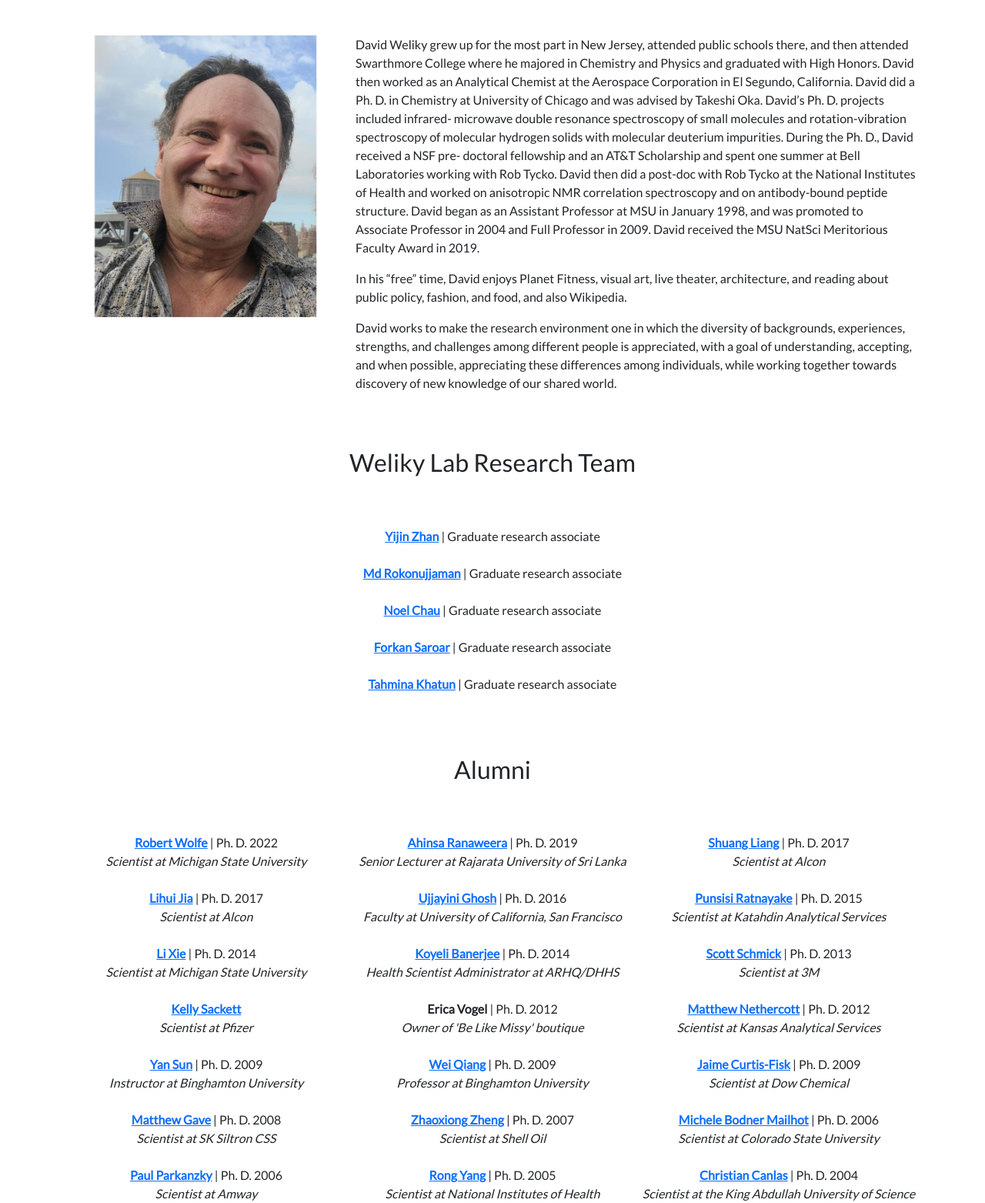
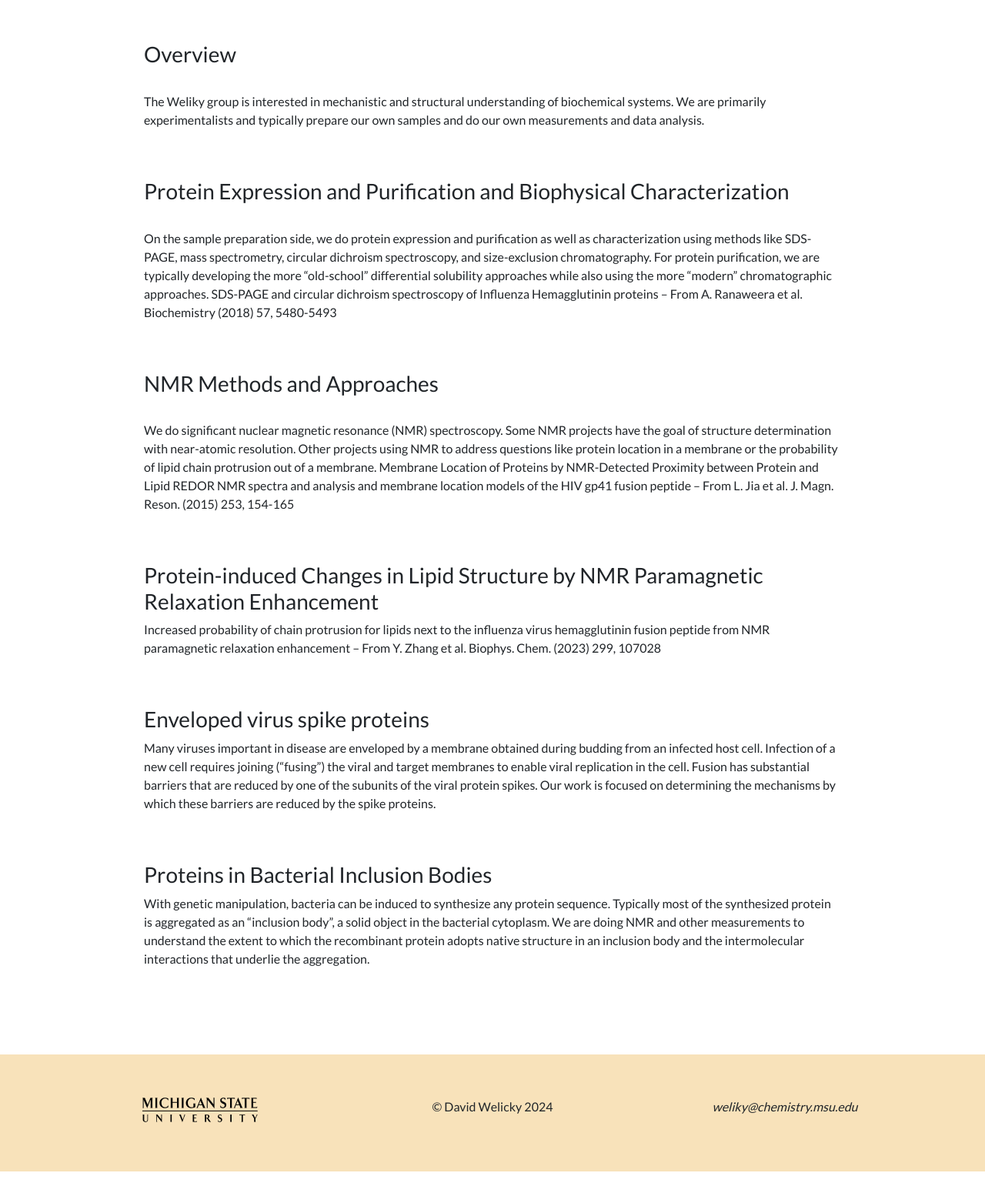
Before and after one commit to lauren-solberg/lauren-solberg.github.io, a plain HTML site: page research.html in a window 1280 px wide. Shown: the part 360-1923 px from the top of the page at 77% size. After the commit the page ends 1882 px from the top, so only its background shows below. Drawn offline with nearby package versions, Linux system fonts and the light colour scheme.

Commit message:
Added research text

```diff
--- a/research.html
+++ b/research.html
@@ -76,103 +76,81 @@
 
       <!--Header text begin-->
       <div class="row p-5">
-        <h2 class="text-center">Weliky Lab - Research</h2>
+        <h2 class="text-left">Weliky Lab - Research</h2>
       </div>
       <!--Header text end-->
 
-      <!--David Bio text begin-->
-      <div class="container text-center">
+      <!--Research text begin-->
+      <div class="container text-left">
         <div class="row">
-          <div class="col-lg-4 col-md-4 col-sm-12 p-2">
-            <img src="images/DWheadshot.png" class="d-block w-100">
-          </div>
-          <div class="col-lg-8 col-md-8 col-sm-12 p-2">
-            <p style="text-align: left;">David Weliky grew up for the most part in New Jersey, attended public schools there, and then attended
-            Swarthmore College where he majored in Chemistry and Physics and graduated with High Honors. David then
-            worked as an Analytical Chemist at the Aerospace Corporation in El Segundo, California. David did a Ph. D. in
-            Chemistry at University of Chicago and was advised by Takeshi Oka. David’s Ph. D. projects included infrared-
-            microwave double resonance spectroscopy of small molecules and rotation-vibration spectroscopy of
-            molecular hydrogen solids with molecular deuterium impurities. During the Ph. D., David received a NSF pre-
-            doctoral fellowship and an AT&amp;T Scholarship and spent one summer at Bell Laboratories working with Rob
-            Tycko. David then did a post-doc with Rob Tycko at the National Institutes of Health and worked on anisotropic
-            NMR correlation spectroscopy and on antibody-bound peptide structure. David began as an Assistant
-            Professor at MSU in January 1998, and was promoted to Associate Professor in 2004 and Full Professor in
-            2009. David received the MSU NatSci Meritorious Faculty Award in 2019.</p>
+          <div class="col-md-1"></div>
+          <div class="col-md-10">
+            <p style="text-align: left;">
+              <h3>Overview</h3>
+              <br>
+              <p>The Weliky group is interested in mechanistic and structural understanding of biochemical systems. We are
+              primarily experimentalists and typically prepare our own samples and do our own measurements and data
+              analysis.</p>
+              <br>
+              <br>
 
-            <p style="text-align: left;">In his “free” time, David enjoys Planet Fitness, visual art, live theater, architecture, and reading about public
-            policy, fashion, and food, and also Wikipedia.</p>
+              <h3>Protein Expression and Purification and Biophysical Characterization</h3>
+              <br>
+              <p>On the sample preparation side, we do protein expression and purification as well as characterization using
+              methods like SDS-PAGE, mass spectrometry, circular dichroism spectroscopy, and size-exclusion
+              chromatography. For protein purification, we are typically developing the more “old-school” differential solubility
+              approaches while also using the more “modern” chromatographic approaches.
+              SDS-PAGE and circular dichroism spectroscopy of Influenza Hemagglutinin proteins – From A. Ranaweera et
+              al. Biochemistry (2018) 57, 5480-5493</p>
+              <br>
+              <br>
 
-            <p style="text-align: left;">David works to make the research environment one in which the diversity of backgrounds, experiences,
-            strengths, and challenges among different people is appreciated, with a goal of understanding, accepting, and
-            when possible, appreciating these differences among individuals, while working together towards discovery of
-            new knowledge of our shared world.</p>
+              <h3>NMR Methods and Approaches</h3>
+              <br>
+              <p>We do significant nuclear magnetic resonance (NMR) spectroscopy. Some NMR projects have the goal of
+              structure determination with near-atomic resolution. Other projects using NMR to address questions like
+              protein location in a membrane or the probability of lipid chain protrusion out of a membrane.
+              Membrane Location of Proteins by NMR-Detected Proximity between Protein and Lipid
+              REDOR NMR spectra and analysis and membrane location models of the HIV gp41 fusion peptide – From L.
+              Jia et al. J. Magn. Reson. (2015) 253, 154-165</p>
+              <br>
+              <br>
+
+              <h3>Protein-induced Changes in Lipid Structure by NMR Paramagnetic Relaxation Enhancement</h3>
+              <p>
+                Increased probability of chain protrusion for lipids next to the influenza virus hemagglutinin fusion peptide from
+                NMR paramagnetic relaxation enhancement – From Y. Zhang et al. Biophys. Chem. (2023) 299, 107028
+              </p>
+              <br>
+              <br>
+
+              <h3>Enveloped virus spike proteins</h3>
+              <p>
+                Many viruses important in disease are enveloped by a membrane obtained during budding from an infected
+                host cell. Infection of a new cell requires joining (“fusing”) the viral and target membranes to enable viral
+                replication in the cell. Fusion has substantial barriers that are reduced by one of the subunits of the viral protein
+                spikes. Our work is focused on determining the mechanisms by which these barriers are reduced by the spike
+                proteins.
+              </p>
+              <br>
+              <br>
+
+              <h3>Proteins in Bacterial Inclusion Bodies</h3>
+              <p>
+                With genetic manipulation, bacteria can be induced to synthesize any protein sequence. Typically most of the
+                synthesized protein is aggregated as an “inclusion body”, a solid object in the bacterial cytoplasm. We are
+                doing NMR and other measurements to understand the extent to which the recombinant protein adopts native
+                structure in an inclusion body and the intermolecular interactions that underlie the aggregation.
+              </p>
+              <br>
+              <br>
+
 
           </div>
+          <div class="col-md-1"></div>
         </div>
       </div>
-      <!--David Bio text end-->
-
-      <!--Current Member text begin-->
-      <div class="row p-5">
-        <h2 class="text-center">Weliky Lab Research Team</h2>
-      </div>
-      <div class="container text-center">
-        <div class="row">
-          <div class="col-lg-4 col-md-6 col-sm-12 p-2">
-
-          </div>
-          <div class="col-lg-4 col-md-6 col-sm-12 p-2">
-            <b><a href="mailto:zhan1128@chemistry.msu.edu">Yijin Zhan</a></b> | Graduate research associate<br><br>
-            <b><a href="mailto:rokonujj@msu.edu">Md Rokonujjaman</a></b> | Graduate research associate<br><br>
-            <b><a href="mailto:chaunoel@msu.edu">Noel Chau</a></b> | Graduate research associate<br><br>
-            <b><a href="mailto:saroarfo@msu.edu">Forkan Saroar</a></b> | Graduate research associate<br><br>
-            <b><a href="mailto:khatunta@msu.edu">Tahmina Khatun</a></b> | Graduate research associate<br><br>
-          </div>
-          <div class="col-lg-4 col-md-6 col-sm-12 p-2">
-
-          </div>
-        </div>
-      </div>
-      <!--Current Member text end-->
-
-      <!--Alumni text begin-->
-      <div class="row p-5">
-        <h2 class="text-center">Alumni</h2>
-      </div>
-      <div class="container text-center">
-        <div class="row">
-          <div class="col-lg-4 col-md-6 col-sm-12 p-2">
-            <b><a href="mailto:wolfero3@chemistry.msu.edu">Robert Wolfe</a></b> | Ph. D. 2022<br> <i>Scientist at Michigan State University</i><br><br>
-            <b><a href="mailto:jialihui@hotmail.com">Lihui Jia</a></b> | Ph. D. 2017<br> <i>Scientist at Alcon</i><br><br>
-            <b><a href="mailto:lixie.chem.xmu@gmail.com">Li Xie</a></b> | Ph. D. 2014<br><i>Scientist at Michigan State University</i><br><br>
-            <b><a href="mailto:ksackett@gmail.com">Kelly Sackett</a></b><br> <i>Scientist at Pfizer</i><br><br>
-            <b><a href="mailto:syan@binghamton.edu">Yan Sun</a></b> | Ph. D. 2009<br>  <i>Instructor at Binghamton University</i><br><br>
-            <b><a href="mailto:matthew.gave@sksiltron.com">Matthew Gave</a></b> | Ph. D. 2008<br> <i>Scientist at SK Siltron CSS</i><br><br>
-            <b><a href="mailto:paul.parkanzky@amway.com">Paul Parkanzky</a></b> | Ph. D. 2006<br><i>Scientist at Amway</i><br><br>
-            <b><a href="mailto:yangj2@ccf.org">Jun Yang</a></b> | Ph. D. 2003<br><i>Scientist at Lerner Research Institute, Cleveland Clinic</i><br><br>
-          </div>
-          <div class="col-lg-4 col-md-6 col-sm-12 p-2">
-            <b><a href="mailto:ahinsa@tec.rjt.ac.lk">Ahinsa Ranaweera</a></b> | Ph. D. 2019<br><i>Senior Lecturer at Rajarata University of Sri Lanka</i><br><br>
-            <b><a href="mailto:ujjayini.ghosh@ucsf.edu">Ujjayini Ghosh</a></b> | Ph. D. 2016<br><i>Faculty at University of California, San Francisco</i><br><br>
-            <b><a href="mailto:koyelibanerjee@gmail.com">Koyeli Banerjee</a></b> | Ph. D. 2014<br> <i>Health Scientist Administrator at ARHQ/DHHS</i><br><br>
-            <b>Erica Vogel</b> | Ph. D. 2012<br> <i>Owner of 'Be Like Missy' boutique</i><br><br>
-            <b><a href="mailto:wqiang@binghamton.edu">Wei Qiang</a></b> | Ph. D. 2009<br><i>Professor at Binghamton University</i><br><br>
-            <b><a href="mailto:zhaoxiong.zheng@shell.com">Zhaoxiong Zheng</a></b> | Ph. D. 2007<br> <i>Scientist at Shell Oil</i><br><br>
-            <b><a href="mailto:rongyang031@gmail.com">Rong Yang</a></b> | Ph. D. 2005<br> <i>Scientist at National Institutes of Health</i><br><br>
-            <b><a href="mailto:bkhunte@yahoo.com">Bhagyashree Khunte</a></b> | M. S. 2001<br><i>Scientist at Pfizer Corporation</i><br><br>
-          </div>
-          <div class="col-lg-4 col-md-6 col-sm-12 p-2">
-            <b><a href="mailto:liangsh6@msu.edu">Shuang Liang</a></b> | Ph. D. 2017<br> <i>Scientist at Alcon</i><br><br>
-            <b><a href="mailto:ratnaya2@msu.edu">Punsisi Ratnayake</a></b> | Ph. D. 2015<br> <i>Scientist at Katahdin Analytical Services</i><br><br>
-            <b><a href="mailto:sdschmick@gmail.com">Scott Schmick</a></b> | Ph. D. 2013<br>  <i>Scientist at 3M</i><br><br>
-            <b><a href="mailto:matthew.nethercott@gmail.com">Matthew Nethercott</a></b> | Ph. D. 2012<br> <i>Scientist at Kansas Analytical Services</i><br><br>
-            <b><a href="mailto:JLCurtisFisk@dow.com">Jaime Curtis-Fisk</a></b> | Ph. D. 2009<br> <i>Scientist at Dow Chemical</i><br><br>
-            <b><a href="mailto:michele.mailhot@colostate.edu">Michele Bodner Mailhot</a></b> | Ph. D. 2006<br><i>Scientist at Colorado State University</i><br><br>
-            <b><a href="mailto:canlasch@gmail.com">Christian Canlas</a></b> | Ph. D. 2004<br><i>Scientist at the King Abdullah University of Science & Technology</i><br><br>
-          </div>
-        </div>
-      </div>
-      <!--Alumni text end-->
+      <!--Research text end-->
 
     </div>
     <!--Main container end-->
```
Also changed, not shown: contact.html (+1 -1 lines), index.html (+1 -1 lines), publications.html (+1 -1 lines), team.html (+1 -1 lines).
